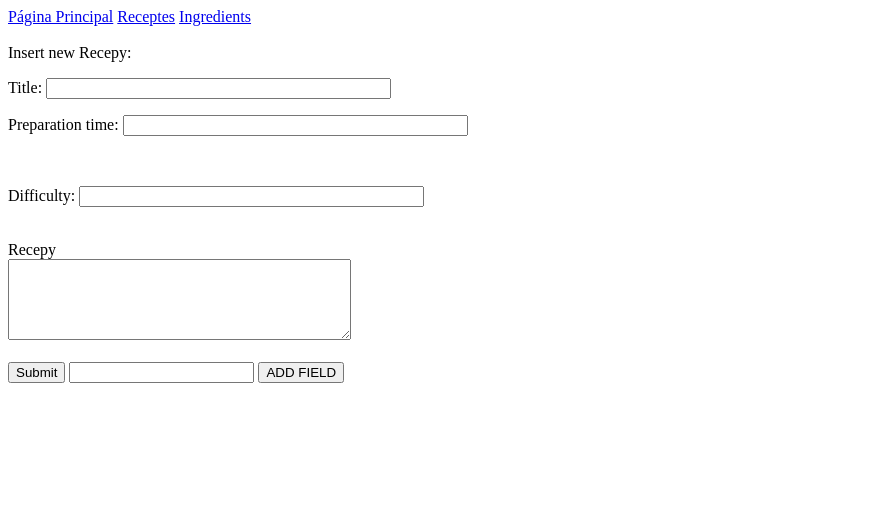
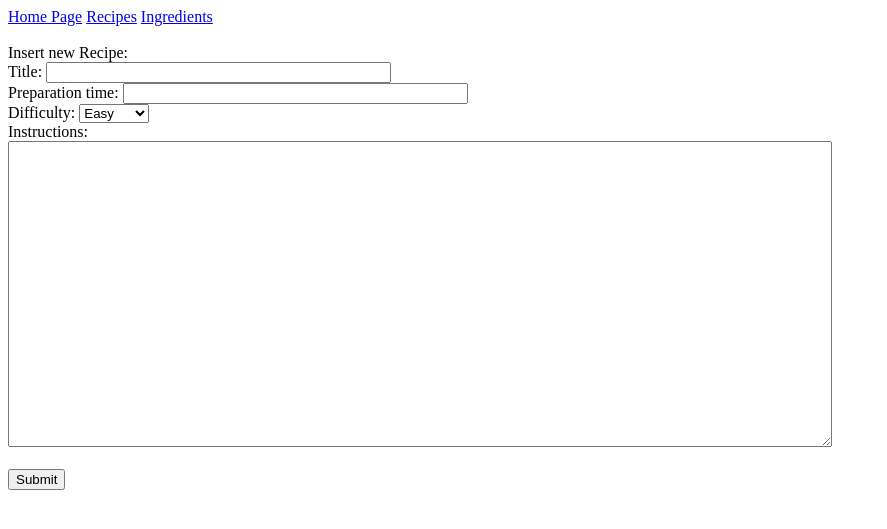
Before and after one commit to guillem1997/Projecte_FInal, a Django app: page /recipes in a window 1280 px wide. Shown: the top 529 px of the page, without its empty margins (0-887 px from the left). Run offline with Django 3.2, Linux system fonts and the light colour scheme; some libraries are stand-ins or nearby versions.

Commit message:
26/11/2020

```diff
--- a/App/templates/inserts_receptes.html
+++ b/App/templates/inserts_receptes.html
@@ -2,7 +2,7 @@
 <html lang="en">
 <head>
     <meta charset="UTF-8">
-    <title>Receptes</title>
+    <title>Recipes</title>
     <script>
             function add_field(){
 
@@ -21,24 +21,26 @@
         </script>
 </head>
 <body>
-    <a href="{% url 'home' %}">Página Principal</a>
-    <a href="{% url 'recipes' %}">Receptes</a>
-    <a href="{% url 'ingredients' %}">Ingredients</a>
-    <br><br>Insert new Recepy:
-    <form id="form" action="/new_recipe" method="post" >
+    <a href="{% url 'home' %}">         Home Page</a>
+    <a href="{% url 'recipes' %}">      Recipes</a>
+    <a href="{% url 'ingredients' %}">  Ingredients</a>
+    <br><br>Insert new Recipe:
+    <form id="Recipe" action="/new_recipe" method="post" >
         {% csrf_token %}
-        <p>Title:                   <input type="text" name="value_title"          size="40"></p>
-        <p>Preparation time:        <input type="text" name="value_time"             size="40"></p><br>
-        <p>Difficulty:              <input type="text" name="value_difficulty"             size="40"></p><br>
-        <label for="descripcion_receta">Recepy</label> <br>
-		<textarea id="descripcion_receta" name="value_description" cols="40" rows="5"></textarea><br><br>
-        <input type="submit">
+        Title:                   <input type="text" name="value_title"      size="40"><br>
+        Preparation time:        <input type="text" name="value_time"       size="40"><br>
+    </form>
+    <label for="difficulty">Difficulty:</label>
+        <select name="difficulty" id="difficulty" form="Recipe">
+            <option value="easy">   Easy    </option>
+            <option value="medium"> Medium  </option>
+            <option value="hard">   Hard    </option>
+            <option value="expert"> Expert  </option>
+        </select><br>
+    Instructions:<br>
+    <textarea name="Recipe_instructions" cols="100" rows="20" form="Recipe"></textarea><br><br>
 
-        <input type="text" name="text_field[]">
-        <button onclick="add_field()">ADD FIELD</button>
-
-    </form>
-
+    <input type="submit">
 
 
 </body>
```
